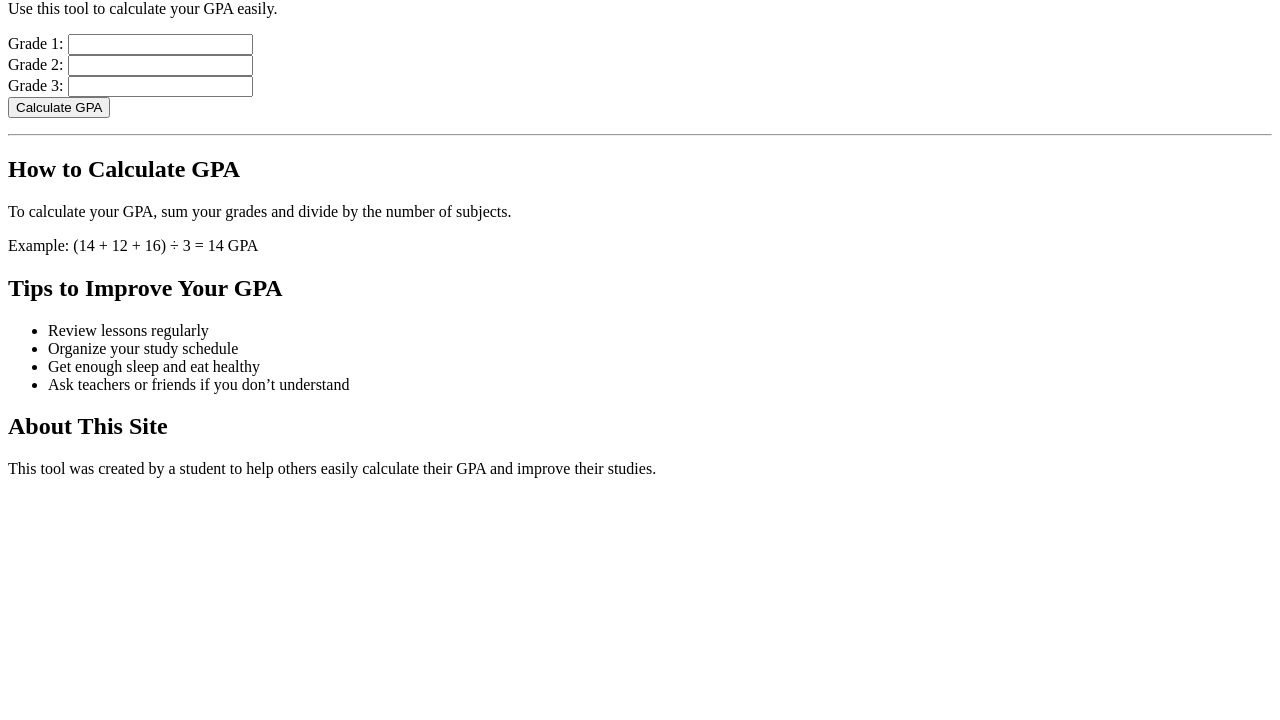
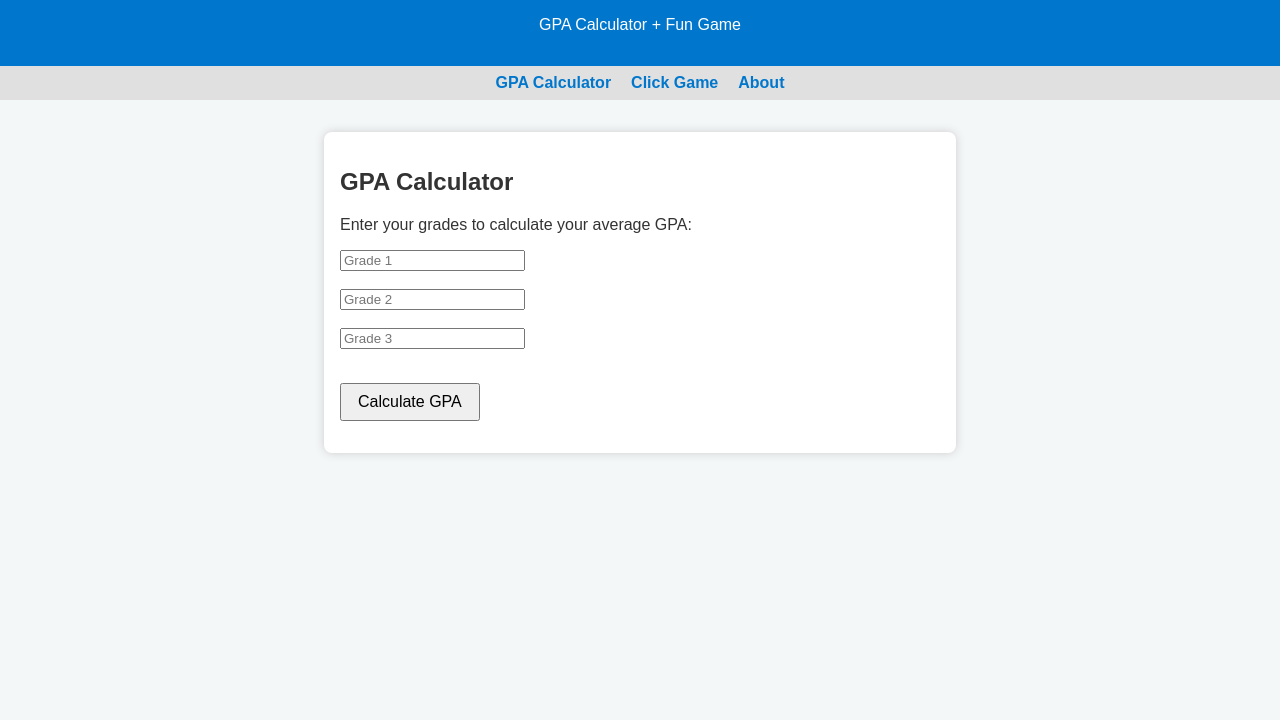
Before and after one commit to salimbelhaj/Taleb-tools, a plain HTML site: page Index.html in a window 1280 px wide. Shown: the part 80-800 px from the top of the page. Drawn offline with Linux system fonts and the light colour scheme.

Commit message:
Update Index.html

```diff
--- a/Index.html
+++ b/Index.html
@@ -3,54 +3,143 @@
 <head>
   <meta charset="UTF-8" />
   <meta name="viewport" content="width=device-width, initial-scale=1.0"/>
-  <title>GPA Calculator</title>
+  <title>Smart Student Hub</title>
+  <style>
+    body {
+      font-family: Arial, sans-serif;
+      background: #f4f7f8;
+      color: #333;
+      margin: 0;
+      padding: 0;
+    }
+    header {
+      background: #0077cc;
+      color: white;
+      padding: 1em;
+      text-align: center;
+    }
+    nav {
+      display: flex;
+      justify-content: center;
+      gap: 20px;
+      background: #e0e0e0;
+      padding: 0.5em;
+    }
+    nav a {
+      text-decoration: none;
+      color: #0077cc;
+      font-weight: bold;
+    }
+    section {
+      padding: 2em;
+      display: none;
+    }
+    section.active {
+      display: block;
+    }
+    .box {
+      background: white;
+      padding: 1em;
+      border-radius: 8px;
+      box-shadow: 0 0 10px #ccc;
+      max-width: 600px;
+      margin: auto;
+    }
+    button {
+      padding: 0.5em 1em;
+      margin-top: 1em;
+      font-size: 16px;
+    }
+  </style>
 </head>
 <body>
-  <h1>Welcome to GPA Calculator</h1>
-  <p>Use this tool to calculate your GPA easily.</p>
+  <header>
+    <h1>Smart Student Hub</h1>
+    <p>GPA Calculator + Fun Game</p>
+  </header>
 
-  <!-- GPA Calculator -->
-  <form>
-    <label>Grade 1: <input type="number" name="grade1" required></label><br>
-    <label>Grade 2: <input type="number" name="grade2" required></label><br>
-    <label>Grade 3: <input type="number" name="grade3" required></label><br>
-    <button type="button" onclick="calculateGPA()">Calculate GPA</button>
-  </form>
-  <p id="result"></p>
+  <nav>
+    <a href="#" onclick="showSection('gpa')">GPA Calculator</a>
+    <a href="#" onclick="showSection('game')">Click Game</a>
+    <a href="#" onclick="showSection('about')">About</a>
+  </nav>
+
+  <section id="gpa" class="active">
+    <div class="box">
+      <h2>GPA Calculator</h2>
+      <p>Enter your grades to calculate your average GPA:</p>
+      <input type="number" id="grade1" placeholder="Grade 1" /><br><br>
+      <input type="number" id="grade2" placeholder="Grade 2" /><br><br>
+      <input type="number" id="grade3" placeholder="Grade 3" /><br><br>
+      <button onclick="calculateGPA()">Calculate GPA</button>
+      <p id="gpaResult"></p>
+    </div>
+  </section>
+
+  <section id="game">
+    <div class="box">
+      <h2>Click Speed Game</h2>
+      <p>Click the button as many times as you can in 5 seconds!</p>
+      <button id="clickBtn" onclick="startClicking()">Start Game</button>
+      <p id="clickCount"></p>
+    </div>
+  </section>
+
+  <section id="about">
+    <div class="box">
+      <h2>About This Site</h2>
+      <p>This site was created by a smart student to help others calculate GPA and have fun!</p>
+      <p>More features coming soon.</p>
+    </div>
+  </section>
+
+  <!-- AdSense Script -->
+  <script async src="https://pagead2.googlesyndication.com/pagead/js/adsbygoogle.js?client=ca-pub-2682047232375814"
+    crossorigin="anonymous"></script>
 
   <script>
+    function showSection(id) {
+      document.querySelectorAll('section').forEach(sec => sec.classList.remove('active'));
+      document.getElementById(id).classList.add('active');
+    }
+
     function calculateGPA() {
-      const g1 = parseFloat(document.querySelector('[name="grade1"]').value);
-      const g2 = parseFloat(document.querySelector('[name="grade2"]').value);
-      const g3 = parseFloat(document.querySelector('[name="grade3"]').value);
+      const g1 = parseFloat(document.getElementById('grade1').value);
+      const g2 = parseFloat(document.getElementById('grade2').value);
+      const g3 = parseFloat(document.getElementById('grade3').value);
       if (isNaN(g1) || isNaN(g2) || isNaN(g3)) {
-        document.getElementById('result').innerText = "Please enter all grades.";
+        document.getElementById('gpaResult').innerText = "Please enter all grades.";
         return;
       }
       const gpa = ((g1 + g2 + g3) / 3).toFixed(2);
-      document.getElementById('result').innerText = "Your GPA is: " + gpa;
+      let feedback = "Your GPA is: " + gpa;
+      if (gpa < 10) feedback += " - Needs improvement.";
+      else if (gpa < 14) feedback += " - Good, keep going!";
+      else feedback += " - Excellent!";
+      document.getElementById('gpaResult').innerText = feedback;
+    }
+
+    let count = 0;
+    let active = false;
+
+    function startClicking() {
+      if (active) return;
+      count = 0;
+      active = true;
+      document.getElementById('clickCount').innerText = "Start clicking!";
+      const btn = document.getElementById('clickBtn');
+      btn.innerText = "Click!";
+      btn.onclick = () => {
+        if (active) count++;
+      };
+
+      setTimeout(() => {
+        active = false;
+        document.getElementById('clickCount').innerText = `You clicked ${count} times!`;
+        btn.innerText = "Play Again";
+        btn.onclick = startClicking;
+      }, 5000);
     }
   </script>
-
-  <hr>
-  <!-- Educational Content -->
-  <h2>How to Calculate GPA</h2>
-  <p>To calculate your GPA, sum your grades and divide by the number of subjects.</p>
-  <p>Example: (14 + 12 + 16) ÷ 3 = 14 GPA</p>
-
-  <h2>Tips to Improve Your GPA</h2>
-  <ul>
-    <li>Review lessons regularly</li>
-    <li>Organize your study schedule</li>
-    <li>Get enough sleep and eat healthy</li>
-    <li>Ask teachers or friends if you don’t understand</li>
-  </ul>
-
-  <h2>About This Site</h2>
-  <p>This tool was created by a student to help others easily calculate their GPA and improve their studies.</p>
-
-  <!-- AdSense Code -->
-  <script async src="https://pagead2.googlesyndication.com/pagead/js/adsbygoogle.js?client=ca-pub-2682047232375814"
-    crossorigin="anonymous"></script>
 </body>
 </html>
```
